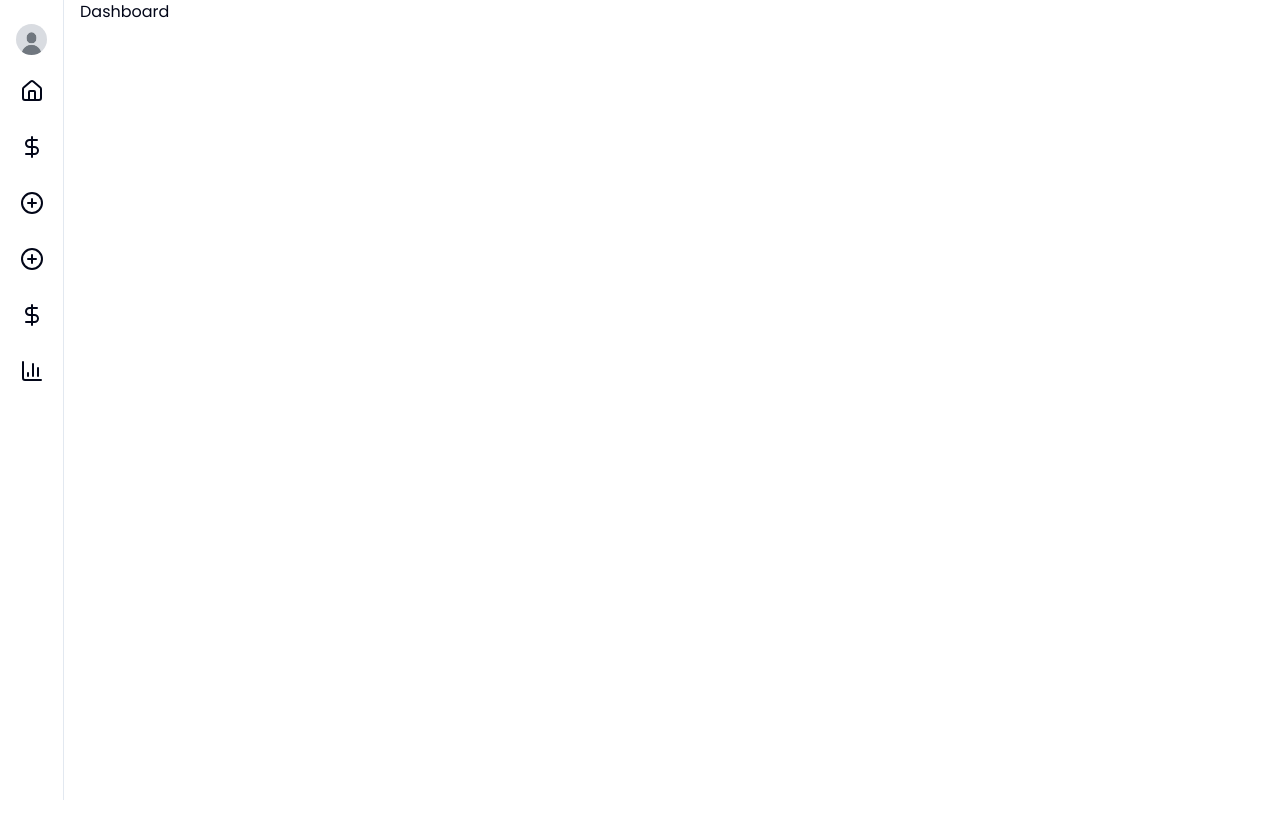
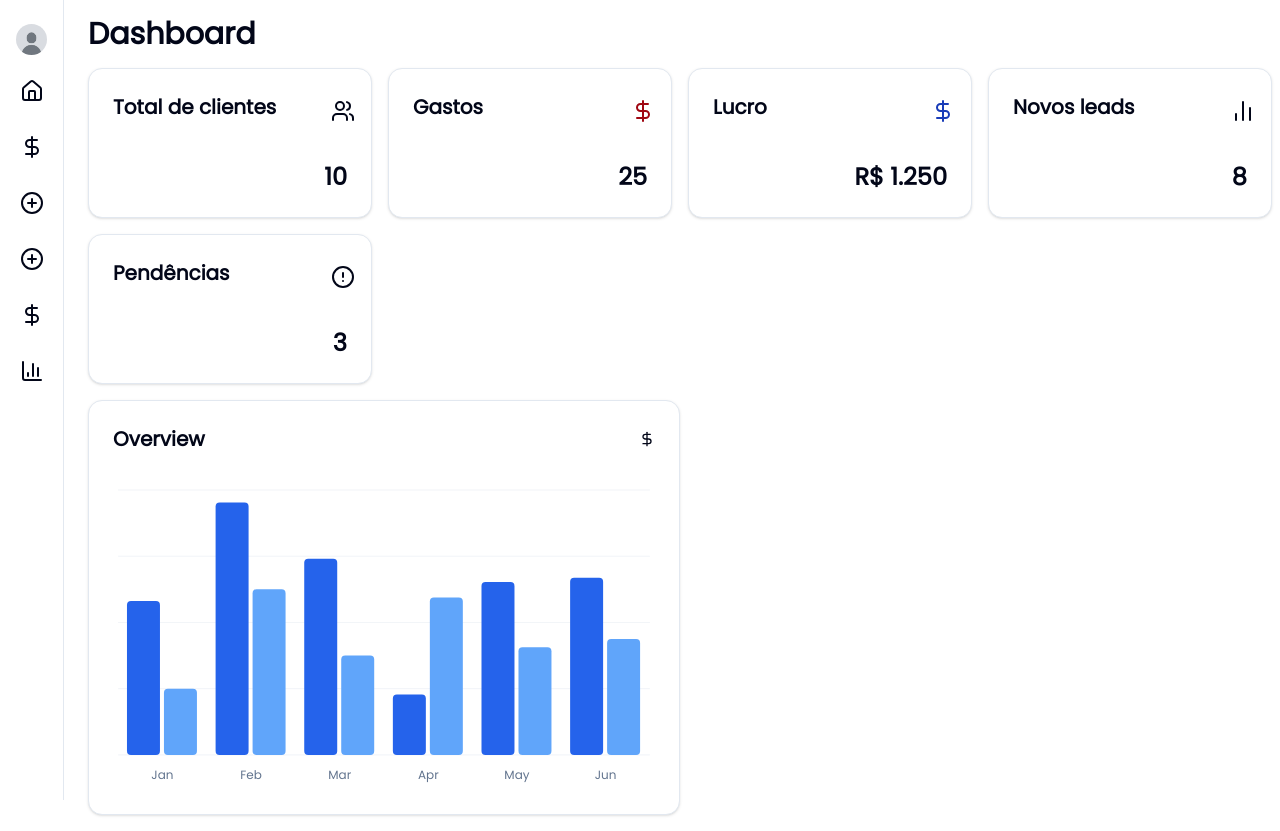
Before and after one commit to joseisaacpy/dev-gastos-v2, a Next.js app: page /dashboard in a window 1280 px wide. Before the commit the page ends 800 px from the top, so only its background shows below. Built offline with nearby package versions, Linux system fonts and the light colour scheme.

Commit message:
feat: criar tela de dash placeholder com cards, icons e gráfico

```diff
--- a/src/app/dashboard/page.jsx
+++ b/src/app/dashboard/page.jsx
@@ -1,7 +1,31 @@
+// Importa o card reaproveitável
+import CardDashboard from "@/components/CardDashboard";
+import ChartOverview from "@/components/ChartOverview";
+// Icons
+import { Users, DollarSign, BarChart2, AlertCircle } from "lucide-react";
+
 export default function Dashboard() {
   return (
-    <section>
-      <h1>Dashboard</h1>
+    <section className="py-4 px-2 flex flex-col gap-4">
+      <h1 className="text-2xl md:text-3xl font-bold">Dashboard</h1>
+      {/* Grid de cards */}
+      <div className="grid grid-cols-2 md:grid-cols-4 gap-4">
+        <CardDashboard titulo="Total de clientes" valor="10" icon={<Users />} />
+        <CardDashboard
+          titulo="Gastos"
+          valor="25"
+          icon={<DollarSign className="text-red-800" />}
+        />
+        <CardDashboard
+          titulo="Lucro"
+          valor="R$ 1.250"
+          icon={<DollarSign className="text-blue-800" />}
+        />
+        <CardDashboard titulo="Novos leads" valor="8" icon={<BarChart2 />} />
+        <CardDashboard titulo="Pendências" valor="3" icon={<AlertCircle />} />
+      </div>
+      {/* Gráficos */}
+      <ChartOverview />
     </section>
   );
 }
```
